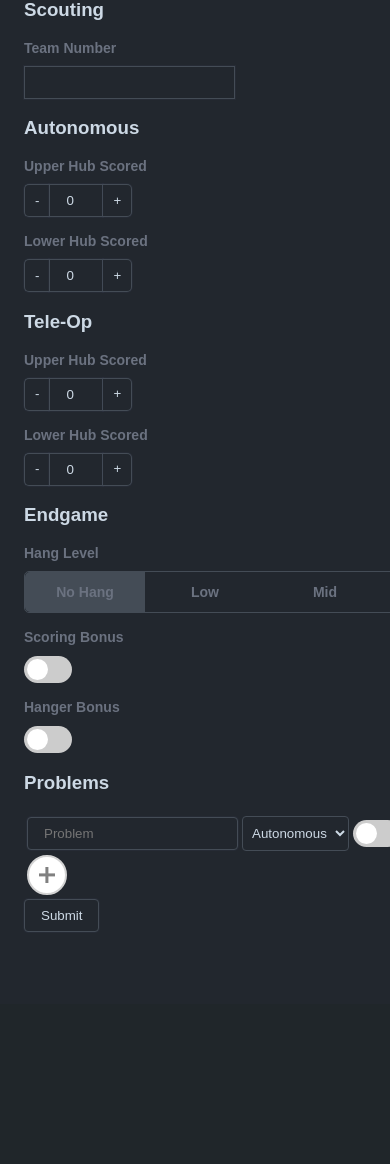
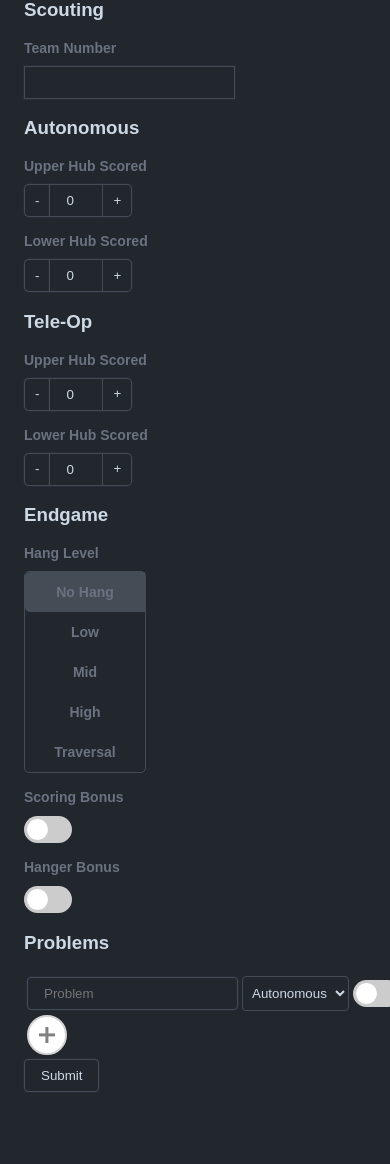
Before and after one commit to frc-7419/RapidReactScoutingWeb, a Flask app: page / in a window 390 px wide; the page is wider, and only the part inside the window is pictured. Shown: the part 73-1237 px from the top of that part. Before the commit the page ends 1005 px from the top of that part, so only its background shows below. Run offline with Flask 2, Linux system fonts and the light colour scheme.

Commit message:
responsive segmented control

```diff
--- a/templates/index.html
+++ b/templates/index.html
@@ -58,6 +58,11 @@
 			border-radius: var(--segmented-radius);
 			display: inline-flex;
 		}
+		@media screen and (max-width: 630px) {
+			#{{ entry['id'] }}_segmented {
+				flex-direction: column;
+			}
+		}
 		#{{ entry['id'] }}_segmented input {
 			display: none;
 		}
@@ -93,6 +98,11 @@
 			{% if i == (entry['options']['choices'] | length) - 1 %}
 			border-radius: 0 var(--segmented-radius) var(--segmented-radius) 0;
 			{% endif %}
+		}
+		@media screen and (max-width: 630px) {
+			#{{ entry['id'] }}_rad{{ i }}:checked ~ #{{ entry['id'] }}_segmented_background {
+				transform: translateY({{ 40 * i }}px) !important;
+			}
 		}
 		{% endfor %}
 	</style>
```
